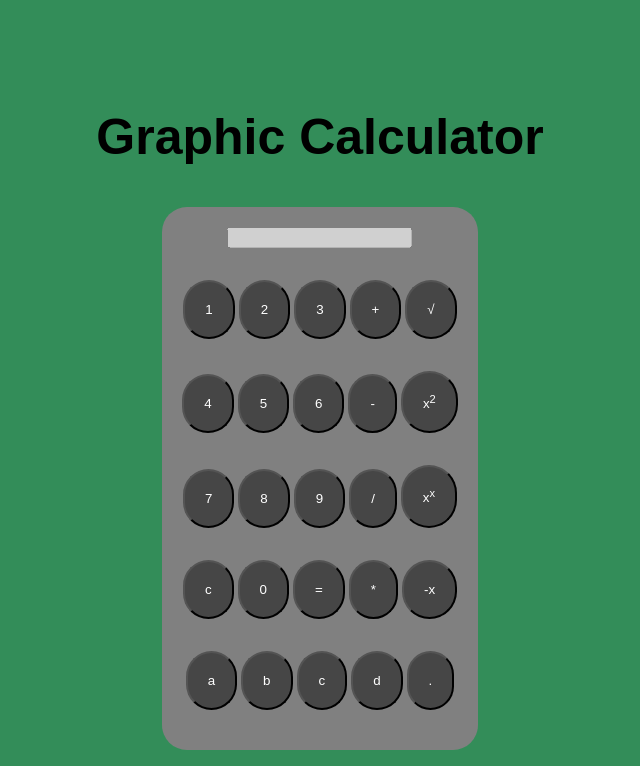
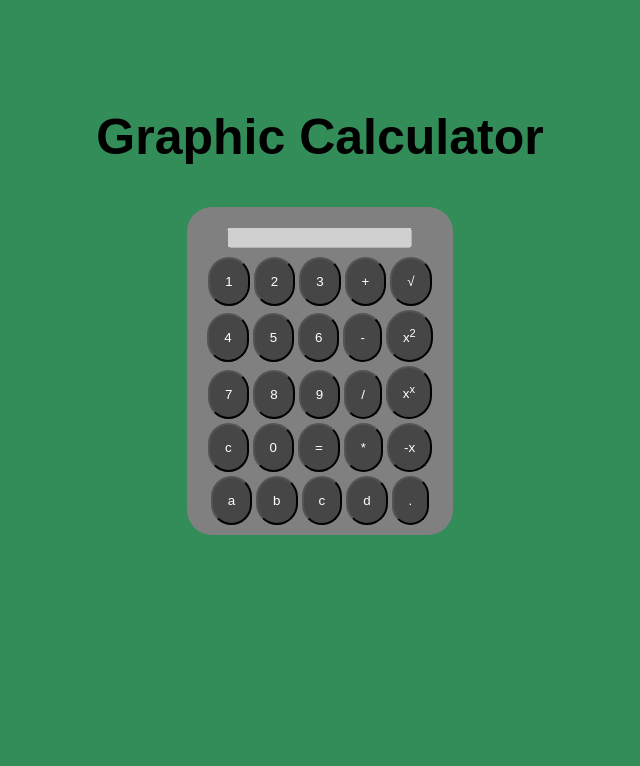
Before and after one commit to The-Cuban-Is-In/Calculators, a Flask app: page / in a window 1280 px wide. Shown: the part 34-800 px from the top of the page, without its empty margins (320-960 px from the left). Run offline with Flask 2, Linux system fonts and the light colour scheme.

Commit message:
adjusted css
updated some of the css

```diff
--- a/main.py
+++ b/main.py
@@ -14,7 +14,6 @@ app.config['SECRET_KEY'] = 'hj3klh42kj3h4jk23h3jkhjh3jk242h4jk3h4jk34hrrbfbdbf'
 @app.route('/', methods=['POST', 'GET'])
 def home():
     bmiValue = ''
-
     totalMaterialCost = ''
 
     try:
@@ -24,8 +23,6 @@ def home():
 
     try:
         currentNum = request.args["currentNum"]
-        bmiValue = ''
-        totalMaterialCost = ''
     except KeyError:
         currentNum = ''
 
--- a/static/styles.css
+++ b/static/styles.css
@@ -45,7 +45,7 @@ body {
 .calculator-wrap {
     background-color: grey;
     padding: 20px;
-    padding-bottom: 40px;
+    padding-bottom: 10px;
     display: flex;
     flex-direction: column;
     justify-content: center;
@@ -53,14 +53,14 @@ body {
     max-width: 100%;
     max-height: auto;
     border-radius: 25px;
-    gap: 2em;
+    gap: 0.25em;
 }
 
 #calculator-row button {
     background: rgb(70, 70, 70);
     color: white;
     text-decoration: none;
-    padding: 20px;
+    padding: 15px;
     border-radius: 100px;
 
 }
@@ -71,12 +71,10 @@ body {
 
 #graphic-entry  {
     max-width: 100%;
-    color: black
+    color: black;
+    margin-bottom: 5px;
 }
 
-#calculator-row button {
-    padding: 20px;
-}
 
 /* BMI Calculator */
 
@@ -123,6 +121,8 @@ body {
     margin-top: 8px;
     margin-bottom: 20px;
     max-width: 100%;
+    max-height: 100%;
+    border-radius: 25px;
 }
 
 .bmi-submit-button:hover {
```
